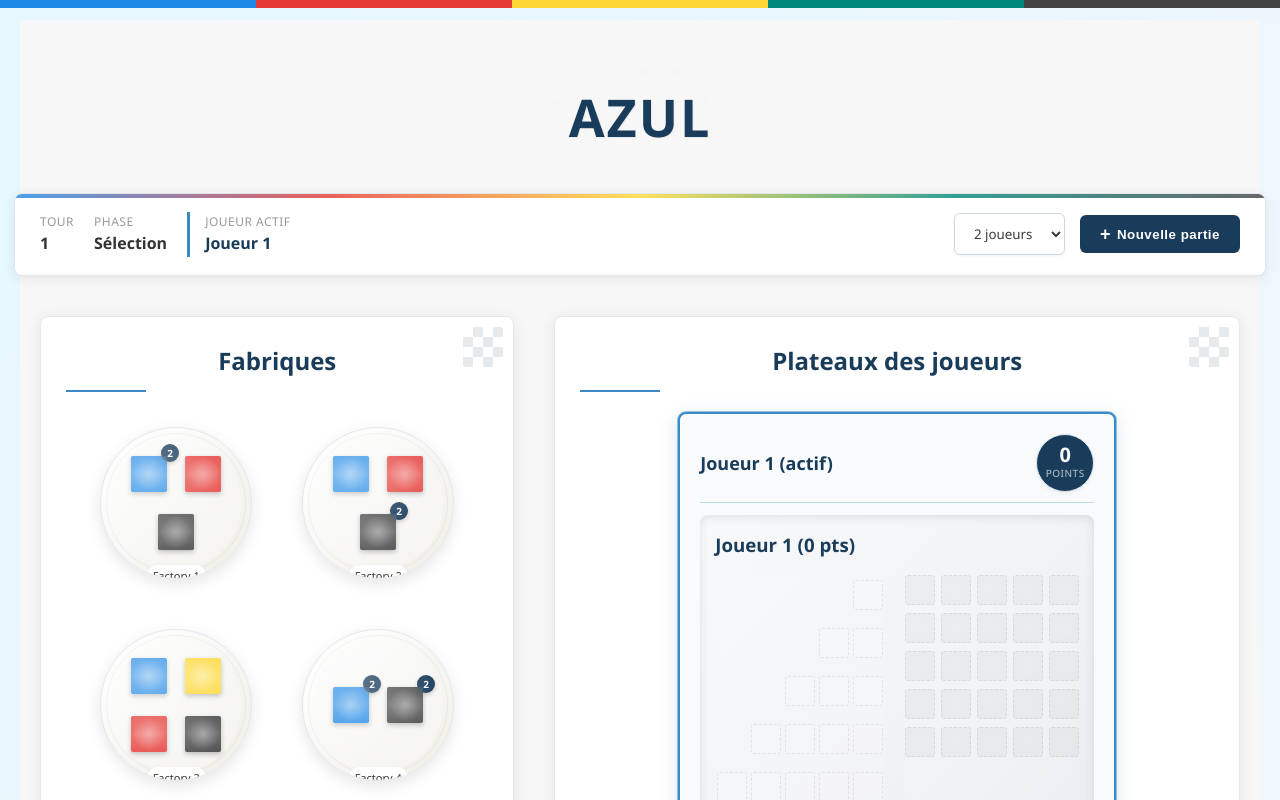
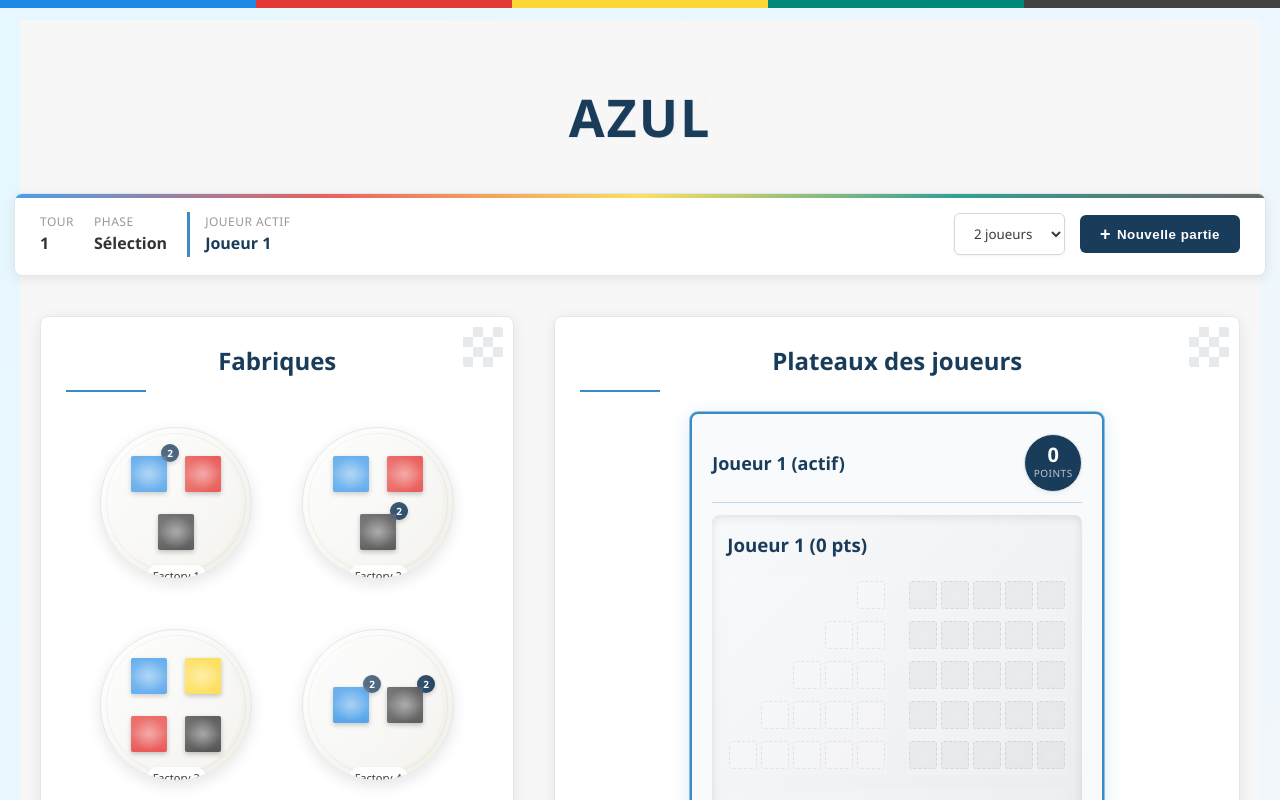
Before and after one commit to Matheo-Piget/azul, a React (Create React App) app: page / in a window 1280 px wide. Shown: the top 800 px of the page. Built offline with nearby package versions, Linux system fonts and the light colour scheme; the HTML template or start-up script is replaced by a standard one.

Commit message:
style alignement

```diff
--- a/src/components/PlayerBoard/PlayerBoard.tsx
+++ b/src/components/PlayerBoard/PlayerBoard.tsx
@@ -1,6 +1,7 @@
-import React from 'react';
+import React, { useEffect, useState } from 'react';
 import Tile from '../Tile/Tile';
 import { useGame } from '../../state/GameContext';
+import { mustPlaceInFloorLine } from '../../game-logic/moves';
 import './Playerboard.css';
 
 interface PlayerBoardProps {
@@ -9,20 +10,36 @@
 
 const PlayerBoard: React.FC<PlayerBoardProps> = ({ playerId }) => {
   const { gameState, placeTiles, selectedTiles } = useGame();
+  const [mustUseFloorLine, setMustUseFloorLine] = useState(false);
 
   const player = gameState.players.find(p => p.id === playerId);
+  const isCurrentPlayer = player ? gameState.currentPlayer === playerId : false;
+  const canPlace = isCurrentPlayer && selectedTiles.length > 0 && gameState.gamePhase === 'drafting';
+
+  // Vérifier si les tuiles doivent obligatoirement aller dans la ligne de plancher
+  // Hook placé avant tout return pour éviter l'erreur
+  useEffect(() => {
+    if (player && canPlace && selectedTiles.length > 0) {
+      setMustUseFloorLine(mustPlaceInFloorLine(gameState, selectedTiles));
+    } else {
+      setMustUseFloorLine(false);
+    }
+  }, [gameState, selectedTiles, canPlace, player]);
 
   if (!player) {
     return <div>Joueur non trouvé</div>;
   }
 
-  const isCurrentPlayer = gameState.currentPlayer === playerId;
-  const canPlace = isCurrentPlayer && selectedTiles.length > 0 && gameState.gamePhase === 'drafting';
+  const handlePatternLineClick = (lineIndex: number) => {
+    if (!canPlace) return;
 
-  const handlePatternLineClick = (lineIndex: number) => {
-    if (canPlace) {
+    // Si les tuiles doivent aller dans la ligne de plancher, empêcher de les placer ailleurs
+    if (mustUseFloorLine && lineIndex !== -1) {
+      alert("Ces tuiles doivent être placées dans la ligne de plancher car aucune ligne de motif ne peut les accueillir.");
+      return;
+    }
+
     placeTiles(lineIndex);
-    }
   };
 
   return (
@@ -31,7 +48,16 @@
 
       <div className="board-content">
         <div className="pattern-lines">
-          {player.board.patternLines.map((line, index) => (
+          {player.board.patternLines.map((line, index) => {
+            // Déterminer si cette ligne est disponible pour la couleur sélectionnée
+            const lineAvailable = canPlace &&
+              line.tiles.length < line.spaces &&
+              (line.color === null || line.color === selectedTiles[0]?.color) &&
+              !player.board.wall[index].some(space =>
+                space.color === selectedTiles[0]?.color && space.filled
+              );
+
+            return (
               <div
                 key={`line-${index}`}
                 className="pattern-line"
@@ -41,7 +67,7 @@
                 {Array(line.spaces - line.tiles.length).fill(0).map((_, i) => (
                   <div
                     key={`empty-${i}`}
-                  className={`tile-space ${canPlace && line.color === null ? 'available' : ''}`}
+                    className={`tile-space ${lineAvailable && !mustUseFloorLine ? 'available' : ''}`}
                   />
                 ))}
 
@@ -54,7 +80,8 @@
                   />
                 ))}
               </div>
-          ))}
+            );
+          })}
         </div>
 
         <div className="wall">
@@ -72,7 +99,10 @@
         </div>
       </div>
 
-      <div className="floor-line">
+      <div
+        className={`floor-line ${mustUseFloorLine && canPlace ? 'must-use-floor' : ''}`}
+        onClick={() => canPlace && handlePatternLineClick(-1)}
+      >
         {player.board.floorLine.map((tile, index) => (
           <Tile
             key={`floor-${index}`}
@@ -80,6 +110,9 @@
             size="small"
           />
         ))}
+        {mustUseFloorLine && canPlace && (
+          <div className="floor-line-hint">Vous devez placer ici!</div>
+        )}
       </div>
     </div>
   );
--- a/src/components/PlayerBoard/Playerboard.css
+++ b/src/components/PlayerBoard/Playerboard.css
@@ -21,14 +21,15 @@
   display: flex;
   gap: 20px;
   position: relative;
+  align-items: stretch; /* Change from flex-start to stretch */
 }
 
 /* Pattern lines styling */
 .pattern-lines {
   display: flex;
   flex-direction: column;
-  gap: 8px;
   position: relative;
+  justify-content: flex-end; /* Align contents to the bottom */
 }
 
 .pattern-line {
@@ -70,13 +71,19 @@
 .wall {
   display: flex;
   flex-direction: column;
-  gap: 8px;
   position: relative;
+  justify-content: flex-start; /* Ensure it starts from top */
 }
 
 .wall-row {
   display: flex;
-  gap: 6px;
+  height: 40px; /* Match height of pattern-line */
+  align-items: center;
+}
+
+.wall-row, .pattern-line {
+  height: 40px;
+  box-sizing: border-box;
 }
 
 .wall-space {
@@ -87,6 +94,19 @@
   border: 1px dashed rgba(0, 0, 0, 0.08);
   position: relative;
   transition: all 0.3s;
+}
+
+.tile-space, .wall-space {
+  width: 28px;
+  height: 28px;
+  margin: 0 2px;
+  box-sizing: border-box;
+}
+
+.pattern-lines, .wall {
+  display: flex;
+  flex-direction: column;
+  justify-content: center;
 }
 
 .wall-space::before {
@@ -185,6 +205,29 @@
   background-color: rgba(255, 255, 255, 0.15);
 }
 
+/* Ajouter à la fin du fichier */
+
+.must-use-floor {
+  background-color: rgba(229, 57, 53, 0.2);
+  box-shadow: 0 0 0 2px rgba(229, 57, 53, 0.5);
+  cursor: pointer;
+  animation: pulse-warning 2s infinite;
+}
+
+.floor-line-hint {
+  position: absolute;
+  right: 10px;
+  color: #e53935;
+  font-size: 13px;
+  font-weight: 600;
+}
+
+@keyframes pulse-warning {
+  0% { box-shadow: 0 0 0 0 rgba(229, 57, 53, 0.5); }
+  70% { box-shadow: 0 0 0 6px rgba(229, 57, 53, 0); }
+  100% { box-shadow: 0 0 0 0 rgba(229, 57, 53, 0); }
+}
+
 /* Responsive adjustments */
 @media (max-width: 768px) {
   .board-content {
--- a/src/game-logic/moves.ts
+++ b/src/game-logic/moves.ts
@@ -29,13 +29,18 @@
   const currentPlayer = gameState.players.find(p => p.id === gameState.currentPlayer);
   if (!currentPlayer) return false;
 
-  // Vérifier si l'index de ligne est valide
+  // Si on essaye de placer directement dans la ligne de plancher (indiqué par patternLineIndex = -1)
+  if (patternLineIndex === -1) {
+    return true; // On permet toujours de placer dans la ligne de plancher
+  }
+
+  // Vérifier si l'index de ligne est valide pour les lignes de motif
   if (patternLineIndex < 0 || patternLineIndex >= currentPlayer.board.patternLines.length) {
     return false;
   }
 
   const patternLine = currentPlayer.board.patternLines[patternLineIndex];
-  const sampleTile = selectedTiles[0]; // Now using the parameter instead of gameState property
+  const sampleTile = selectedTiles[0];
 
   if (!sampleTile) return false;
 
@@ -49,6 +54,7 @@
     return false;
   }
 
+  // Vérifier si la couleur est déjà sur le mur dans cette ligne
   const wallRow = currentPlayer.board.wall[patternLineIndex];
   const colorAlreadyOnWall = wallRow.some(
     space => space.color === sampleTile.color && space.filled
@@ -56,3 +62,34 @@
 
   return !colorAlreadyOnWall;
 };
+
+// Nouvelle fonction pour vérifier si un joueur doit obligatoirement placer les tuiles dans la ligne de plancher
+export const mustPlaceInFloorLine = (gameState: GameState, selectedTiles: Tile[]): boolean => {
+  if (!selectedTiles.length) return false;
+
+  const currentPlayer = gameState.players.find(p => p.id === gameState.currentPlayer);
+  if (!currentPlayer) return false;
+
+  const color = selectedTiles[0].color;
+
+  // Vérifier ligne par ligne si la couleur peut être placée quelque part
+  for (let i = 0; i < currentPlayer.board.patternLines.length; i++) {
+    const line = currentPlayer.board.patternLines[i];
+
+    if (line.tiles.length < line.spaces &&
+        (line.color === null || line.color === color)) {
+
+      const wallRow = currentPlayer.board.wall[i];
+      const colorAlreadyOnWall = wallRow.some(
+        space => space.color === color && space.filled
+      );
+
+      if (!colorAlreadyOnWall) {
+        return false; // Il existe une ligne valide où placer les tuiles
+      }
+    }
+  }
+
+  // Si on arrive ici, aucune ligne ne peut accueillir ces tuiles
+  return true;
+};
--- a/src/state/GameContext.tsx
+++ b/src/state/GameContext.tsx
@@ -86,11 +86,16 @@
     [gameState]
   );
 
+  // Partie de la fonction placeTiles à modifier
+
 const placeTiles = useCallback(
   (patternLineIndex: number) => {
     if (!gameState || selectedTiles.length === 0 || !selectedSource) return;
 
-      if (!canPlaceTiles(gameState, patternLineIndex, selectedTiles)) { // Pass selectedTiles as parameter
+    // Si patternLineIndex est -1, cela signifie de placer dans la ligne de plancher
+    const isFloorLine = patternLineIndex === -1;
+
+    if (!isFloorLine && !canPlaceTiles(gameState, patternLineIndex, selectedTiles)) {
       console.log("Placement de tuiles invalide");
       return;
     }
@@ -102,6 +107,10 @@
     );
     if (!currentPlayer) return;
 
+    if (isFloorLine) {
+      // Placer toutes les tuiles dans la ligne de plancher
+      currentPlayer.board.floorLine = [...currentPlayer.board.floorLine, ...selectedTiles];
+    } else {
       // Placer les tuiles sur la ligne de motif
       const patternLine = currentPlayer.board.patternLines[patternLineIndex];
       const color = selectedTiles[0].color;
@@ -120,6 +129,7 @@
         ...currentPlayer.board.floorLine,
         ...excessTiles,
       ];
+    }
 
     // Passer au joueur suivant
     const currentPlayerIndex = newGameState.players.findIndex(
```
Lines whose indentation alone changed are shown as unchanged.
